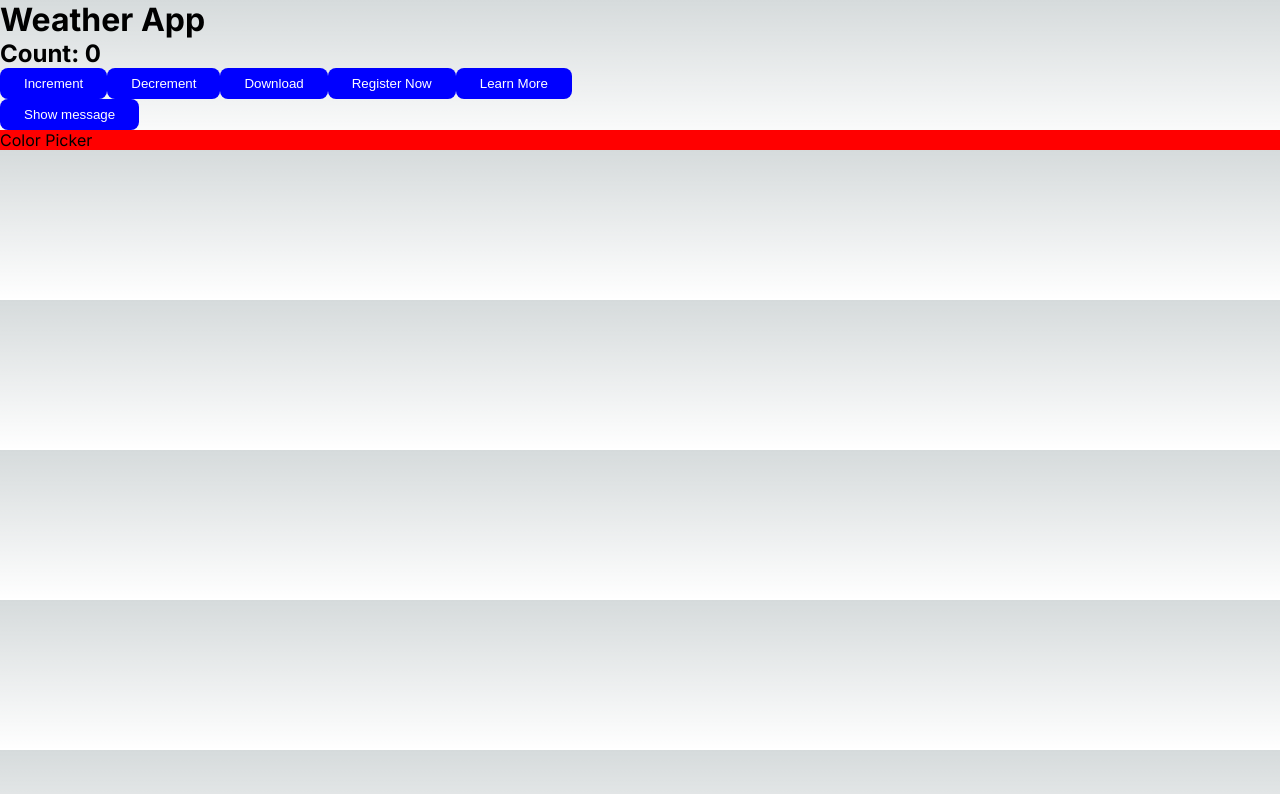
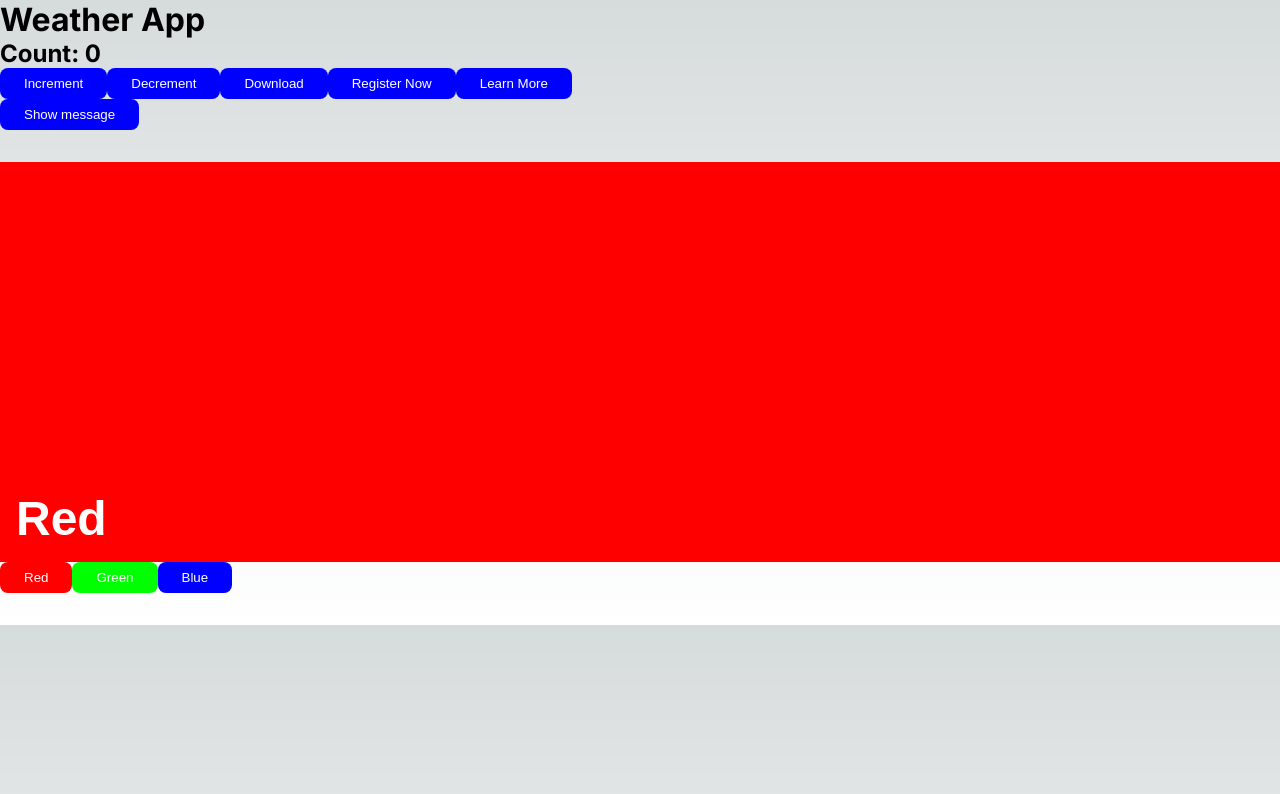
Before and after one commit to niaraelyce/new-nextjs-ist363-weather, a Next.js app: page / in a window 1280 px wide. Shown: the top 794 px of the page. Built offline with nearby package versions, Linux system fonts and the light colour scheme.

Commit message:
Attendance 3/28/24: ColorPicker

```diff
--- a/components/Button.js
+++ b/components/Button.js
@@ -1,8 +1,14 @@
 import styles from "./Button.module.scss";
 
-const Button = ({ label, clickHandler }) => {
+const Button = ({ label, clickHandler, backgroundColor }) => {
   return (
-    <button className={styles.btn} onClick={clickHandler}>
+    <button
+      className={styles.btn}
+      onClick={clickHandler}
+      style={{
+        backgroundColor: backgroundColor,
+      }}
+    >
       {label}
     </button>
   );
--- a/components/ColorPicker.js
+++ b/components/ColorPicker.js
@@ -1,18 +1,49 @@
+import { useState } from "react";
+
+import Button from "./Button";
+
+import styles from "./ColorPicker.module.scss";
+
 const colors = [
   {
-    name: "red",
+    name: "Red",
     value: "#ff0000",
+  },
+  {
+    name: "Green",
+    value: "#00ff00",
+  },
+  {
+    name: "Blue",
+    value: "#0000ff",
   },
 ];
 
 const ColorPicker = () => {
+  // an array of color names and values
+
+  const [activeIndex, setActiveIndex] = useState(0);
+
   return (
-    <div
-      style={{
-        backgroundColor: colors[0].value,
-      }}
-    >
-      Color Picker
+    <div className={styles.colorpicker}>
+      <div
+        className={styles.colorpicker__block}
+        style={{ backgroundColor: colors[activeIndex].value }}
+      >
+        <h2 className={styles.colorpicker__name}>{colors[activeIndex].name}</h2>
+      </div>
+      {colors.map((color, index) => {
+        return (
+          <Button
+            key={index}
+            backgroundColor={color.value}
+            label={color.name}
+            clickHandler={() => {
+              setActiveIndex(index);
+            }}
+          />
+        );
+      })}
     </div>
   );
 };
--- /dev/null
+++ b/components/ColorPicker.module.scss
@@ -0,0 +1,18 @@
+.colorpicker {
+  margin-top: 2rem;
+  margin-bottom: 2rem;
+  &__block {
+    height: 400px;
+    transition: all 0.5s;
+    position: relative;
+  }
+  &__name {
+    font-size: 3rem;
+    font-weight: bold;
+    color: white;
+    font-family: Arial;
+    position: absolute;
+    bottom: 1rem;
+    left: 1rem;
+  }
+}
```
